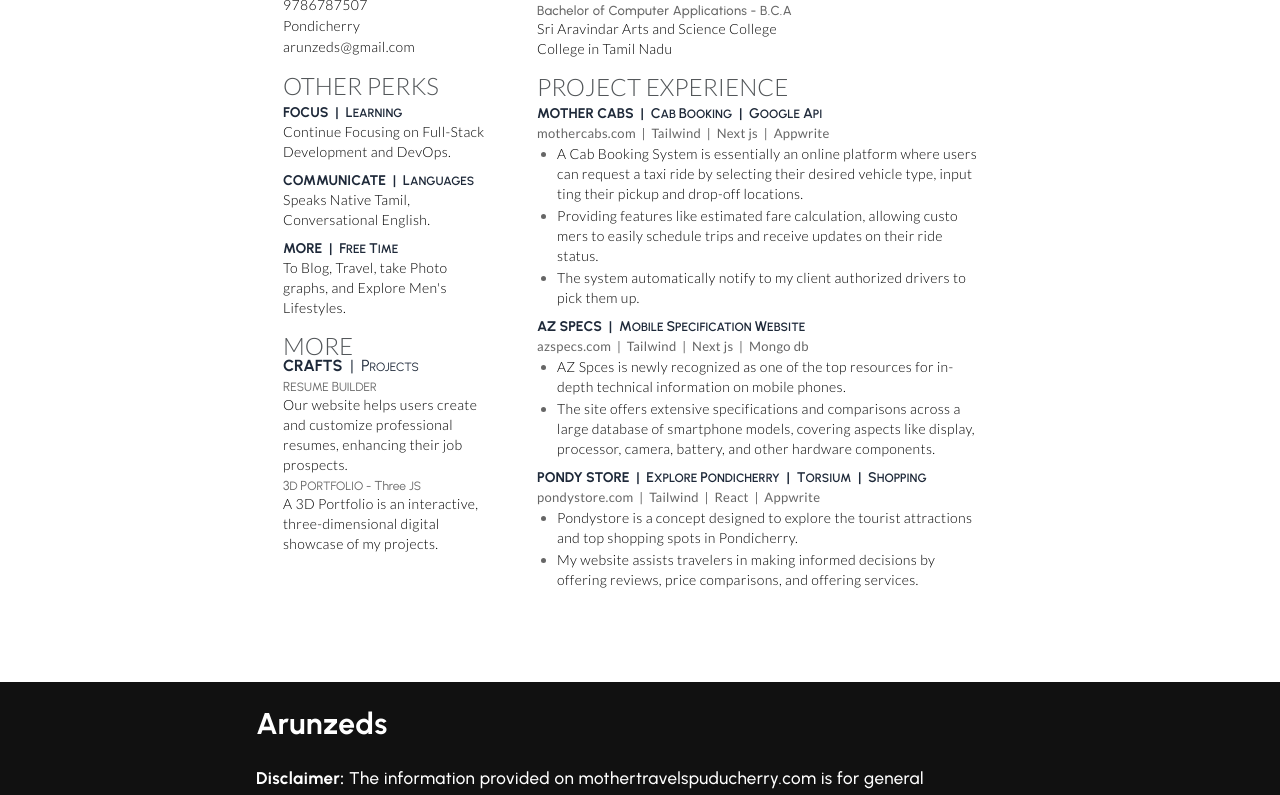
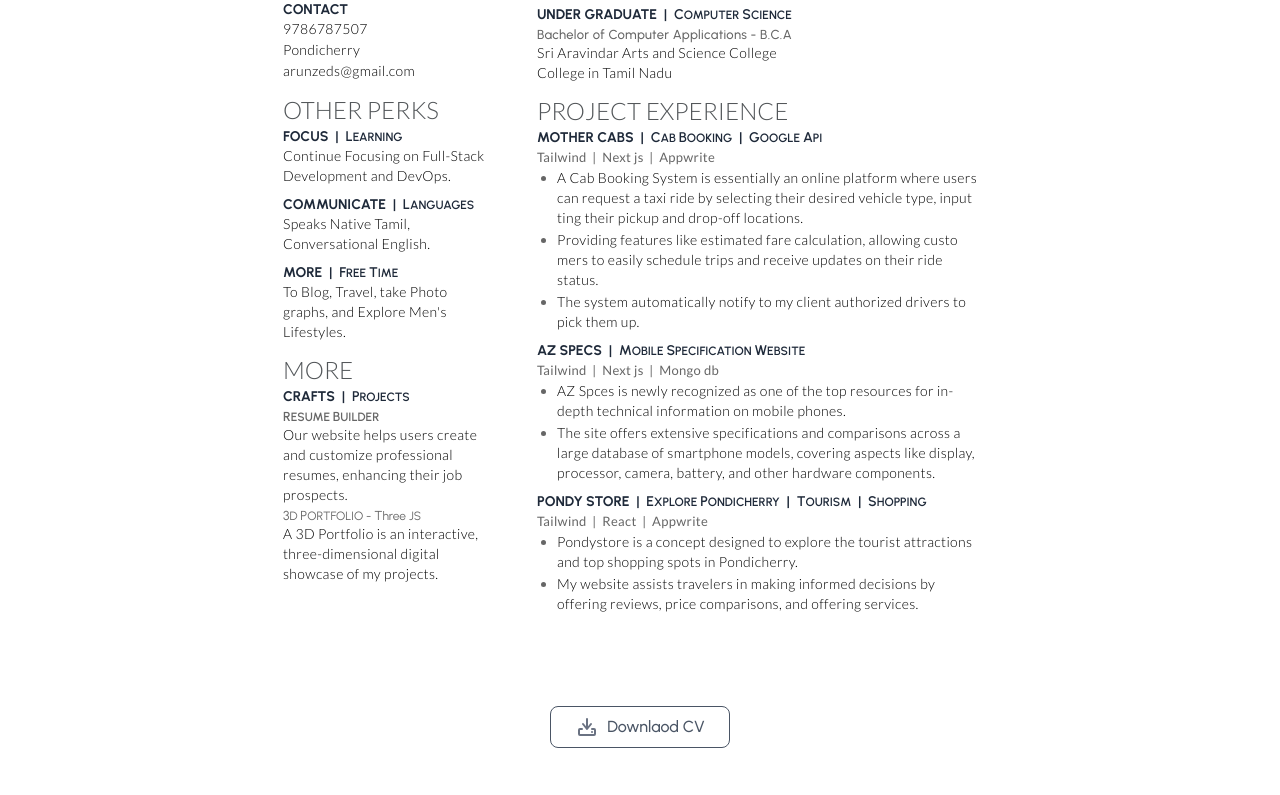
Before and after one commit to aruncodr/arunzeds, a Next.js app: page /cv in a window 1280 px wide. Shown: the part 440-1235 px from the top of the page. Built offline with nearby package versions, Linux system fonts and the light colour scheme.

Commit message:
pdf link

```diff
--- a/app/cv/page.js
+++ b/app/cv/page.js
@@ -1,13 +1,16 @@
 import React from 'react'
 import { Lato } from 'next/font/google'
+import Link from 'next/link'
 
 const lato = Lato({ subsets: ['latin'],
   weight: ['100','300','400','700','900'],
-
 })
 
 function PageContent() {
   return (
+    <div>
+      <div className='text-white z-50'>arun</div>
+
     <div className='bg-white mx-auto text-gray-800 pt-20 w--[820px] w-[794px] h-[1122px]'>
 
       <div className='leading-[52px]'>
@@ -83,7 +86,7 @@
               {/* -------------------- MORE ---------------- */}
       <div>
           <h1 className={` ${lato.className} leading-none text-[#525659] text-2xl pt-3 font-light`}>MORE</h1>
-          <h2 className=''>
+          <h2 className='leading-none pt-2 font-semibold text-sm'>
             <span className='leading-none font-bold'>CRAFTS</span> &nbsp;|&nbsp;
             P<span className='leading-none text-xs '>ROJECTS</span>
             <div className='pt-1.5 text-[#666666] text-[13px]'>
@@ -145,7 +148,8 @@
             A<span className='leading-none text-xs'>PI</span>
           </h2>
           <h3 className={` ${lato.className} leading-none pb-0.5 pt-1.5 text-[#666666] tracking-wide text-[13px] font-medium`}>
-          <a target="_blank" rel="noopener noreferrer" href='https://mothercabs.com/'>mothercabs.com</a> &nbsp;|&nbsp; Tailwind &nbsp;|&nbsp; Next js &nbsp;|&nbsp; Appwrite</h3>
+          {/* <a target="_blank" rel="noopener noreferrer" href='https://mothercabs.com/'>mothercabs.com</a> &nbsp;|&nbsp;  */}
+          Tailwind &nbsp;|&nbsp; Next js &nbsp;|&nbsp; Appwrite</h3>
           <ul role="list" className={` ${lato.className} leading-5 pb-1 text-black pt-0.5 tracking-wide text-sm font-light marker:text-[#666666] list-disc pl-5 pr-1 space-y-0.5`}>
             <li>A Cab Booking System is essentially an online platform where users can request a taxi ride by selecting their desired vehicle type,
                 input ting their pickup and drop-off locations.</li>
@@ -162,7 +166,8 @@
             W<span className='leading-none text-xs'>EBSITE</span>
           </h2>
           <h3 className={` ${lato.className} leading-none pb-0.5 pt-1.5 text-[#666666] tracking-wide text-[13px] font-medium`}>
-          <a target="_blank" rel="noopener noreferrer" href='https://azspecs.com/'>azspecs.com</a> &nbsp;|&nbsp; Tailwind &nbsp;|&nbsp; Next js &nbsp;|&nbsp; Mongo db</h3>
+          {/* <a target="_blank" rel="noopener noreferrer" href='https://azspecs.com/'>azspecs.com</a> &nbsp;|&nbsp;  */}
+          Tailwind &nbsp;|&nbsp; Next js &nbsp;|&nbsp; Mongo db</h3>
           <ul role="list" className={` ${lato.className} leading-5 pb-1 text-black pt-0.5 tracking-wide text-sm font-light marker:text-[#666666] list-disc pl-5 pr-1 space-y-0.5`}>
             <li>AZ Spces is newly recognized as one of the top resources for in-depth technical information on mobile phones.</li>
             <li>The site offers extensive specifications and comparisons across a large database of smartphone models, covering aspects
@@ -173,11 +178,12 @@
             <span className='leading-none font-bold'>PONDY STORE</span> &nbsp;|&nbsp;
             E<span className='leading-none text-xs'>XPLORE </span>
             P<span className='leading-none text-xs'>ONDICHERRY</span> &nbsp;|&nbsp;
-            T<span className='leading-none text-xs'>ORSIUM</span> &nbsp;|&nbsp;
+            T<span className='leading-none text-xs'>OURISM</span> &nbsp;|&nbsp;
             S<span className='leading-none text-xs'>HOPPING</span>
           </h2>
           <h3 className={` ${lato.className} leading-none pb-0.5 pt-1.5 text-[#666666] tracking-wide text-[13px] font-medium`}>
-          <a target="_blank" rel="noopener noreferrer" href='https://pondystore.com/'>pondystore.com</a> &nbsp;|&nbsp; Tailwind &nbsp;|&nbsp; React &nbsp;|&nbsp; Appwrite</h3>
+          {/* <a target="_blank" rel="noopener noreferrer" href='https://pondystore.com/'>pondystore.com</a> &nbsp;|&nbsp;  */}
+          Tailwind &nbsp;|&nbsp; React &nbsp;|&nbsp; Appwrite</h3>
           <ul role="list" className={` ${lato.className} leading-5 pb-1 text-black pt-0.5 tracking-wide text-sm font-light marker:text-[#666666] list-disc pl-5 pr-1 space-y-0.5`}>
             <li>Pondystore is a concept designed to explore the tourist attractions and top shopping spots in Pondicherry. </li>
             <li>My website assists travelers in making informed decisions by offering reviews, price comparisons, and offering services.</li>
@@ -188,6 +194,25 @@
 
   </div>
 
+
+</div>
+
+<div className='border rounded-lg border-gray-600 mb-20 py-2 px-6 w-fit mx-auto'>
+  <Link className='text-gray-600 flex gap-2 items-center justify-center font-medium'
+    href='/cv/arun_cv.pdf'
+    target='_blank'
+    alt='my cv'
+    rel='noopener noreferrer'
+    >
+    <svg className="w-6 h-6 text-gray-500" aria-hidden="true" xmlns="http://www.w3.org/2000/svg" width="24" height="24" fill="none" viewBox="0 0 24 24">
+      <path stroke="currentColor" strokeLinecap="round" strokeLinejoin="round" strokeWidth="2" d="M12 13V4M7 14H5a1 1 0 0 0-1 1v4a1 1 0 0 0 1 1h14a1 1 0 0 0 1-1v-4a1 1 0 0 0-1-1h-2m-1-5-4 5-4-5m9 8h.01"/>
+    </svg>
+
+
+      Downlaod CV
+  </Link>
+</div>
+
 </div>
   )
 }
```
Also changed, not shown: 1 other file (tests, documents, lock files or other folders).
